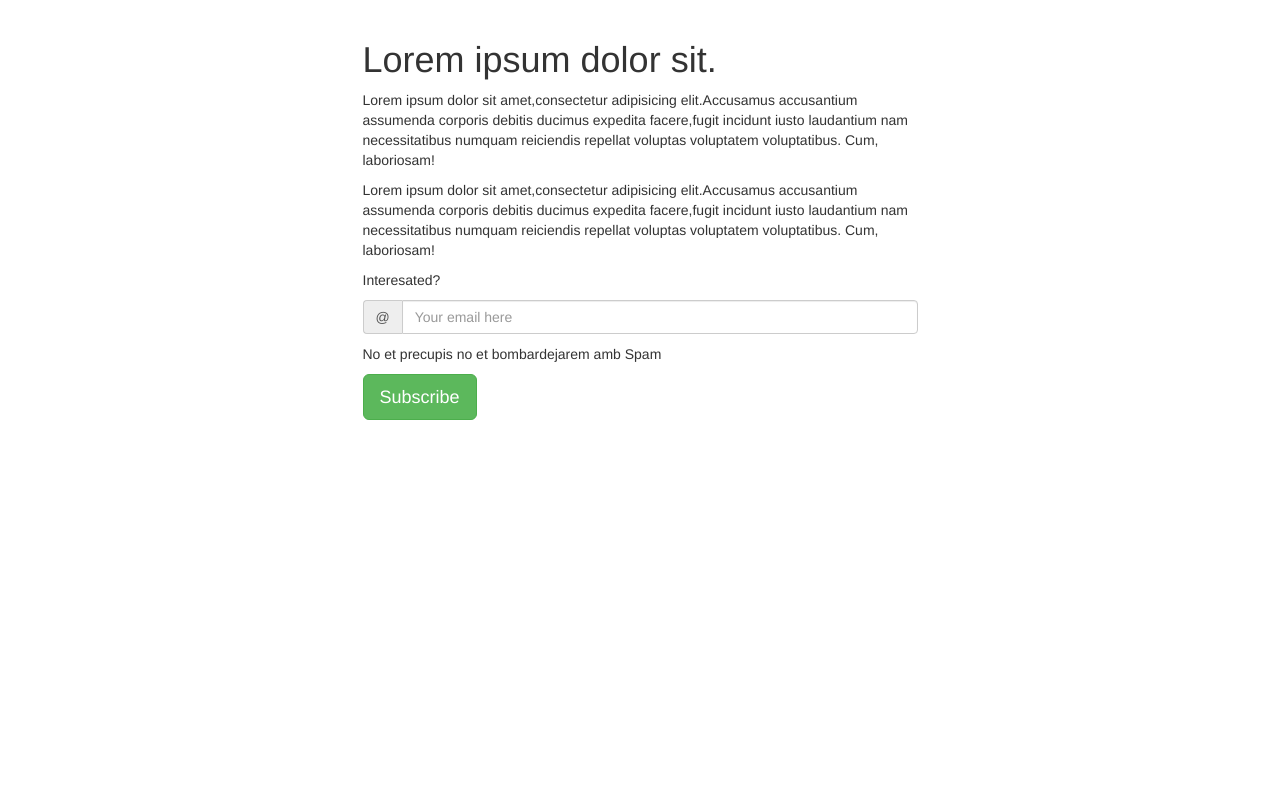
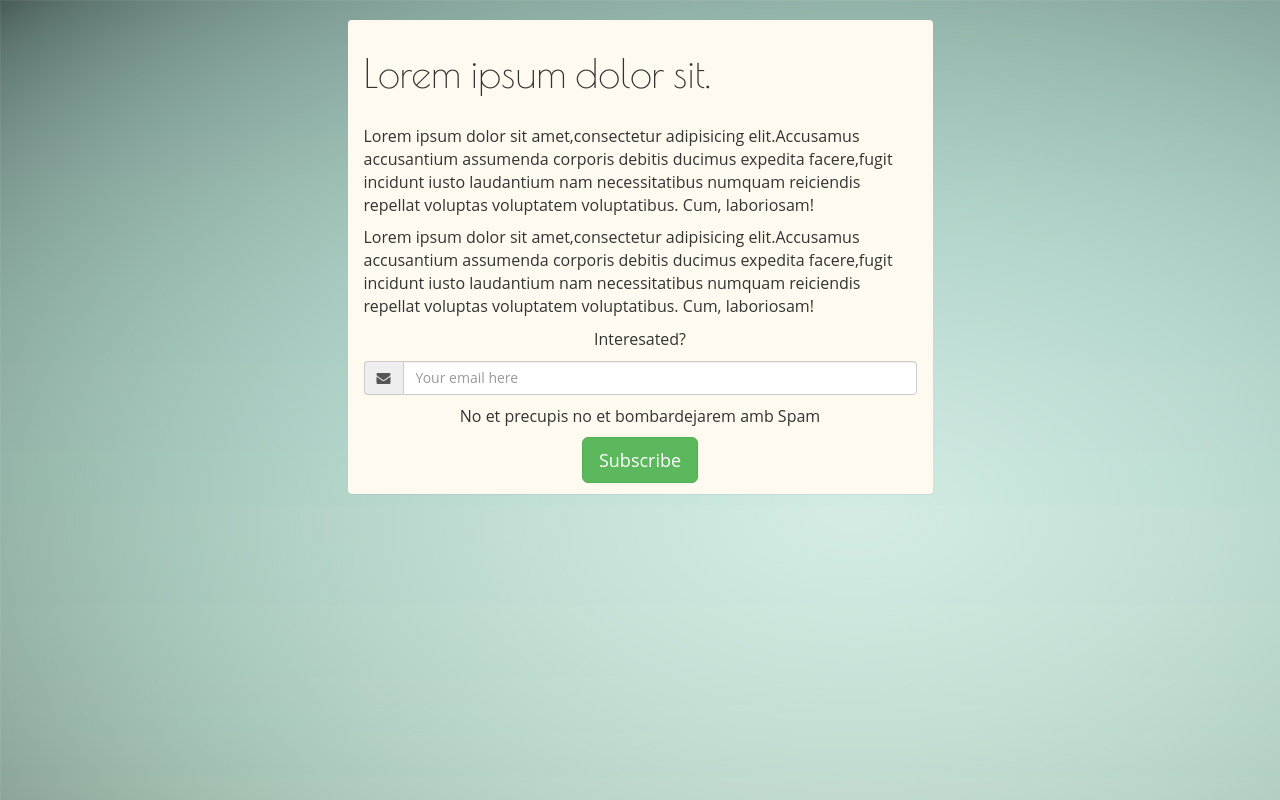
Before and after one commit to AlvaradoAdam15/LandingPageHTML5, a plain HTML site: page index.html in a window 1280 px wide. Drawn offline with nearby package versions, Linux system fonts and the light colour scheme.

Commit message:
Change style with bootstarp, google fonts and background image

```diff
--- a/index.html
+++ b/index.html
@@ -5,11 +5,30 @@
     <meta name="viewport"
           content="width=device-width, user-scalable=no, initial-scale=1.0, maximum-scale=1.0, minimum-scale=1.0">
     <link rel="stylesheet" href="https://maxcdn.bootstrapcdn.com/bootstrap/3.3.6/css/bootstrap.min.css">
+    <link rel="stylesheet" href="https://maxcdn.bootstrapcdn.com/font-awesome/4.5.0/css/font-awesome.min.css">
+    <link href='https://fonts.googleapis.com/css?family=Poiret+One' rel='stylesheet' type='text/css'>
     <title>Landing Page</title>
     <style>
 
         body {
             padding-top: 20px;
+            font-size: 16px;
+            font-family: "Open Sans", "sans-serif";
+            background-image: url("img/background.jpg");
+        }
+
+        h1 {
+            font-weight: 400;
+            font-size: 40px;
+            font-family: "Poiret One", "sans-serif";
+        }
+
+        .margin-vertival {
+            margin: 30px 0;
+        }
+
+        .panel {
+            background-color: floralwhite;
         }
 
     </style>
@@ -17,8 +36,8 @@
 <body>
     <div class="container">
         <div class="row">
-            <div class="col-md-6 col-md-offset-3 ">
-                <h1>Lorem ipsum dolor sit.</h1>
+            <div class="col-md-6 col-md-offset-3 panel">
+                <h1 class="margin-vertival">Lorem ipsum dolor sit.</h1>
 
                 <p>Lorem ipsum dolor sit amet,consectetur adipisicing elit.Accusamus accusantium assumenda corporis debitis
                     ducimus expedita facere,fugit incidunt iusto laudantium nam necessitatibus numquam reiciendis repellat
@@ -28,15 +47,15 @@
                     ducimus expedita facere,fugit incidunt iusto laudantium nam necessitatibus numquam reiciendis repellat
                     voluptas voluptatem voluptatibus. Cum, laboriosam!</p>
 
-                <p>Interesated?</p>
+                <p class="text-center">Interesated?</p>
 
                 <form action="#" method="post">
                     <p class="input-group">
-                        <span class="input-group-addon">@</span>
+                        <span class="input-group-addon"><i class="fa fa-envelope"></i></span>
                         <input type="email" class="form-control" name="email" placeholder="Your email here">
                     </p>
-                    <p>No et precupis no et bombardejarem amb Spam</p>
-                    <p>
+                    <p class="text-center">No et precupis no et bombardejarem amb Spam</p>
+                    <p class="text-center">
                         <input type="submit" value="Subscribe" class="btn btn-success btn-lg">
                     </p>
                 </form>
```
Also changed, not shown: img/background.jpg (added).
